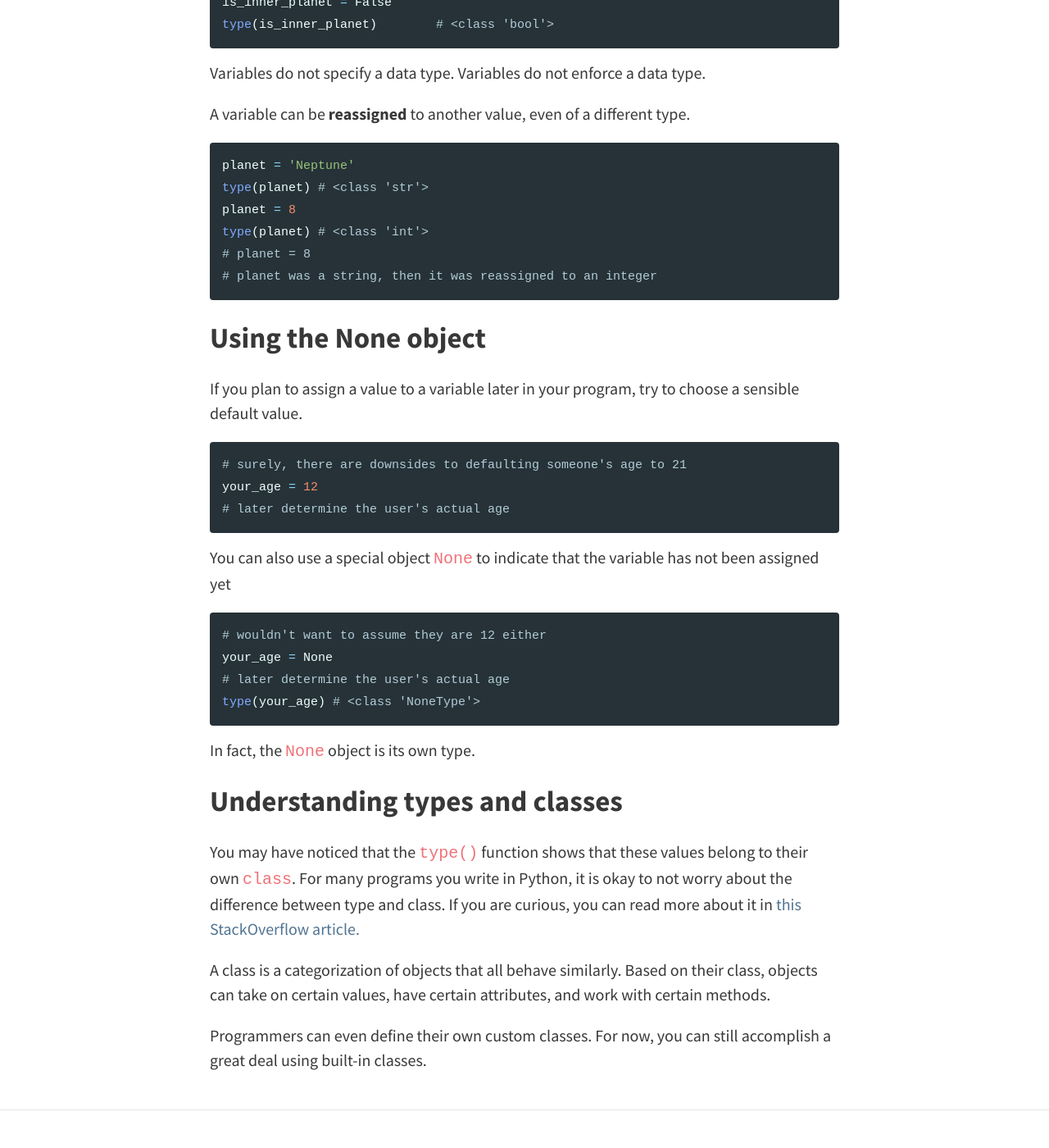
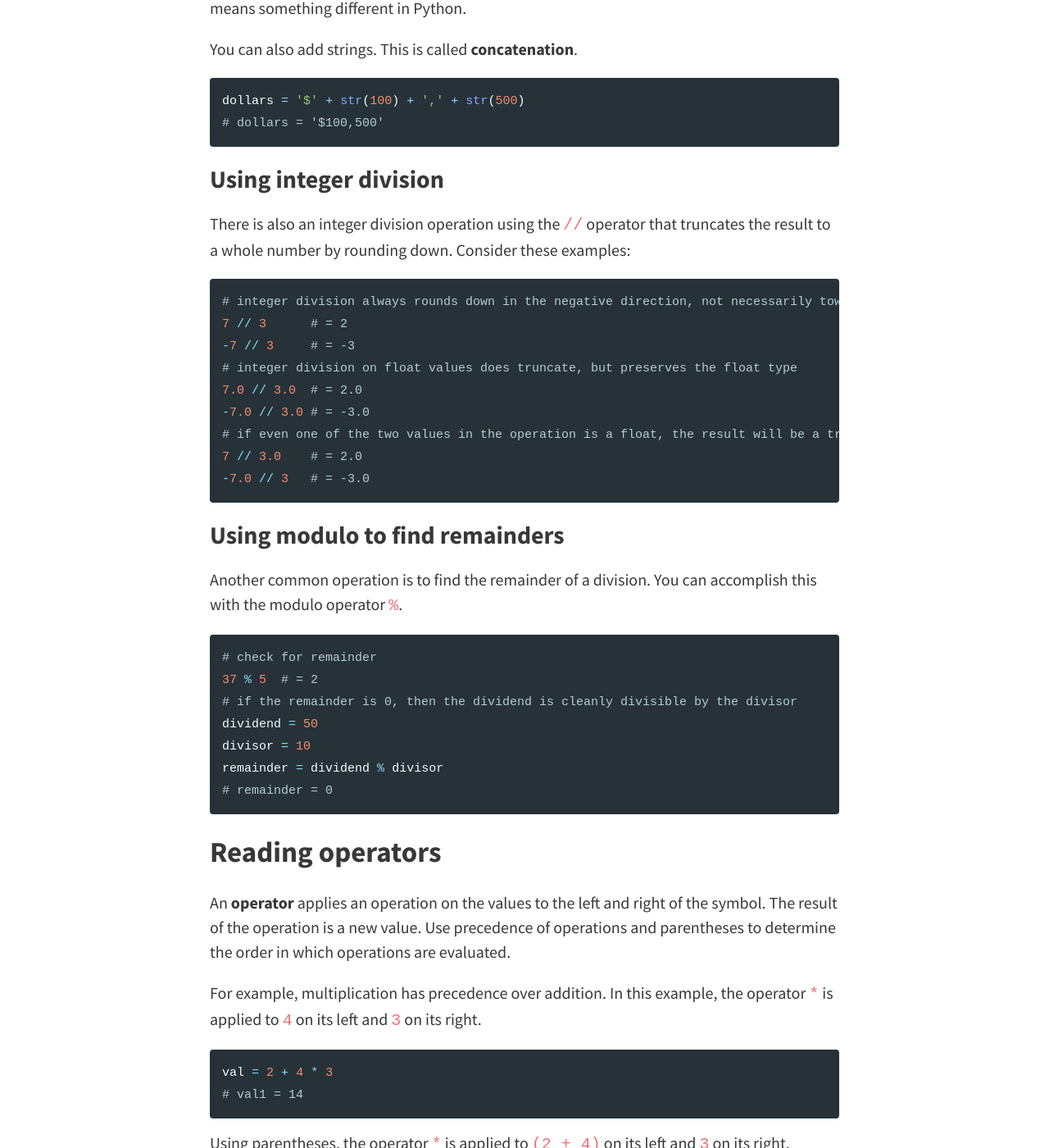
Before and after one commit to maryvo/nanobook, a Jekyll site: the page built from _lessons/data-types03.md, in a window 1280 px wide and 1400 px high, scrolled down 1443 px. Shown: the whole window at 82% size. Built offline with Jekyll 4.4.1, drawn with Linux system fonts in a browser that asks for light colours; some of the changed text lies outside the part shown.

Commit message:
Finish first draft of data types unit

````diff
--- a/_lessons/data-types03.md
+++ b/_lessons/data-types03.md
@@ -2,84 +2,92 @@
 layout: lesson
 title: Using operators
 unit: data-types
-order: 2
+order: 3
 feature-img: "assets/img/gradients/blue.png"
+toc: true
 ---
 
 # Using operators
 
-Remember that **values** are **assigned** to **variables**. Think of a variable as a named container for a value.
+**Operations** are performed on data. **Operators** are syntax indicating what operation to perform.
 
-## Storing values in variables
+## Using mathematical operators
 
-Use variables to store and refer to data in your programs.
+When programming in Python, the mathematical operators you know and love work just as you might expect.
 
-The single equal `=` syntax **assigns** a value to a variable.
+|-----------|----------|---------|--------|
+| Operation | Operator | Example | Result |
+| Addition       | `+` | `a = 2 + 2` | `# a = 4` |
+| Subtraction    | `+` | `b = 3 - 4` | `# b = -1` |
+| Multiplication | `+` | `c = 6 * 3` | `# c = 18` |
+| Division       | `+` | `d = 8 / 2` | `# d = 4.0` |
+| Exponentiation | `**` | `exp = 2 ** 2` | `# exp = 4` |
+
+- Notice that the division of two integers results in a float.
+- Computing the exponent uses the `**` operator. The `^` operator you may be used to means something different in Python.
+
+You can also add strings. This is called **concatenation**.
 
 ```python
-planet = 'Neptune'          # string
-orbital_period_years = 165  # integer
-mass_ratio_to_earth = 17.15 # float
-is_inner_planet = False     # boolean
+dollars = '$' + str(100) + ',' + str(500)
+# dollars = '$100,500'
 ```
 
-A variable can hold any type of value.
+### Using integer division
 
-## Checking the type of a variable
-
-Python programmers often rely on variable names and context about the problem and solution domain to know what data type a variable's value should be.
-
-You can also use the built-in method `type()` to check the type of any value.
+There is also an integer division operation using the `//` operator that truncates the result to a whole number by rounding down. Consider these examples:
 
 ```python
-planet = 'Neptune'
-type(planet)                 # <class 'str'>
-orbital_period_years = 165
-type(orbital_period_years)   # <class 'int'>
-mass_ratio_to_earth = 17.15
-type(mass_ratio_to_earth)    # <class 'float'>
-is_inner_planet = False
-type(is_inner_planet)        # <class 'bool'>
+# integer division always rounds down in the negative direction, not necessarily towards zero
+7 // 3      # = 2
+-7 // 3     # = -3
+# integer division on float values does truncate, but preserves the float type
+7.0 // 3.0  # = 2.0
+-7.0 // 3.0 # = -3.0
+# if even one of the two values in the operation is a float, the result will be a truncated float
+7 // 3.0    # = 2.0
+-7.0 // 3   # = -3.0
 ```
 
-Variables do not specify a data type. Variables do not enforce a data type.
+### Using modulo to find remainders
 
-A variable can be **reassigned** to another value, even of a different type.
+Another common operation is to find the remainder of a division. You can accomplish this with the modulo operator `%`.
 
 ```python
-planet = 'Neptune'
-type(planet) # <class 'str'>
-planet = 8
-type(planet) # <class 'int'>
-# planet = 8
-# planet was a string, then it was reassigned to an integer
+# check for remainder
+37 % 5  # = 2
+# if the remainder is 0, then the dividend is cleanly divisible by the divisor
+dividend = 50
+divisor = 10
+remainder = dividend % divisor
+# remainder = 0
 ```
 
-## Using the None object
+## Reading operators
 
-If you plan to assign a value to a variable later in your program, try to choose a sensible default value.
+An **operator** applies an operation on the values to the left and right of the symbol. The result of the operation is a new value. Use precedence of operations and parentheses to determine the order in which operations are evaluated.
+
+For example, multiplication has precedence over addition. In this example, the operator `*` is applied to `4` on its left and `3` on its right.
 
 ```python
-# surely, there are downsides to defaulting someone's age to 21
-your_age = 12
-# later determine the user's actual age
+val = 2 + 4 * 3
+# val1 = 14
+```
+Using parentheses, the operator `*` is applied to `(2 + 4)` on its left and `3` on its right.
+
+```python
+val2 = (2 + 4) * 3
+# val2 = 18
 ```
 
-You can also use a special object `None` to indicate that the variable has not been assigned yet
+## Other operators
+
+The mathematical operators are not the only kinds of operators. In most code editors, you will see the keywords and key symbols highlighted in a special color.
+
+Operators can be keywords too, not just key symbols. Consider the `in` operator which checks if a smaller string is contained in a bigger string and returns a boolean with the result.
 
 ```python
-# wouldn't want to assume they are 12 either
-your_age = None
-# later determine the user's actual age
-type(your_age) # <class 'NoneType'>
+message = 'I love doggos'
+search = 'dog' in message
+# search = True
 ```
-
-In fact, the `None` object is its own type.
-
-## Understanding types and classes
-
-You may have noticed that the `type()` function shows that these values belong to their own `class`. For many programs you write in Python, it is okay to not worry about the difference between type and class. If you are curious, you can read more about it in [this StackOverflow article.](https://stackoverflow.com/questions/35958961/class-vs-type-in-python)
-
-A class is a categorization of objects that all behave similarly. Based on their class, objects can take on certain values, have certain attributes, and work with certain methods.
-
-Programmers can even define their own custom classes. For now, you can still accomplish a great deal using built-in classes.
````
Also changed, not shown: _lessons/data-types01.md (+5 -2 lines), _lessons/data-types02.md (+45 -3 lines), _lessons/data-types04.md (added, +77 -0 lines).
